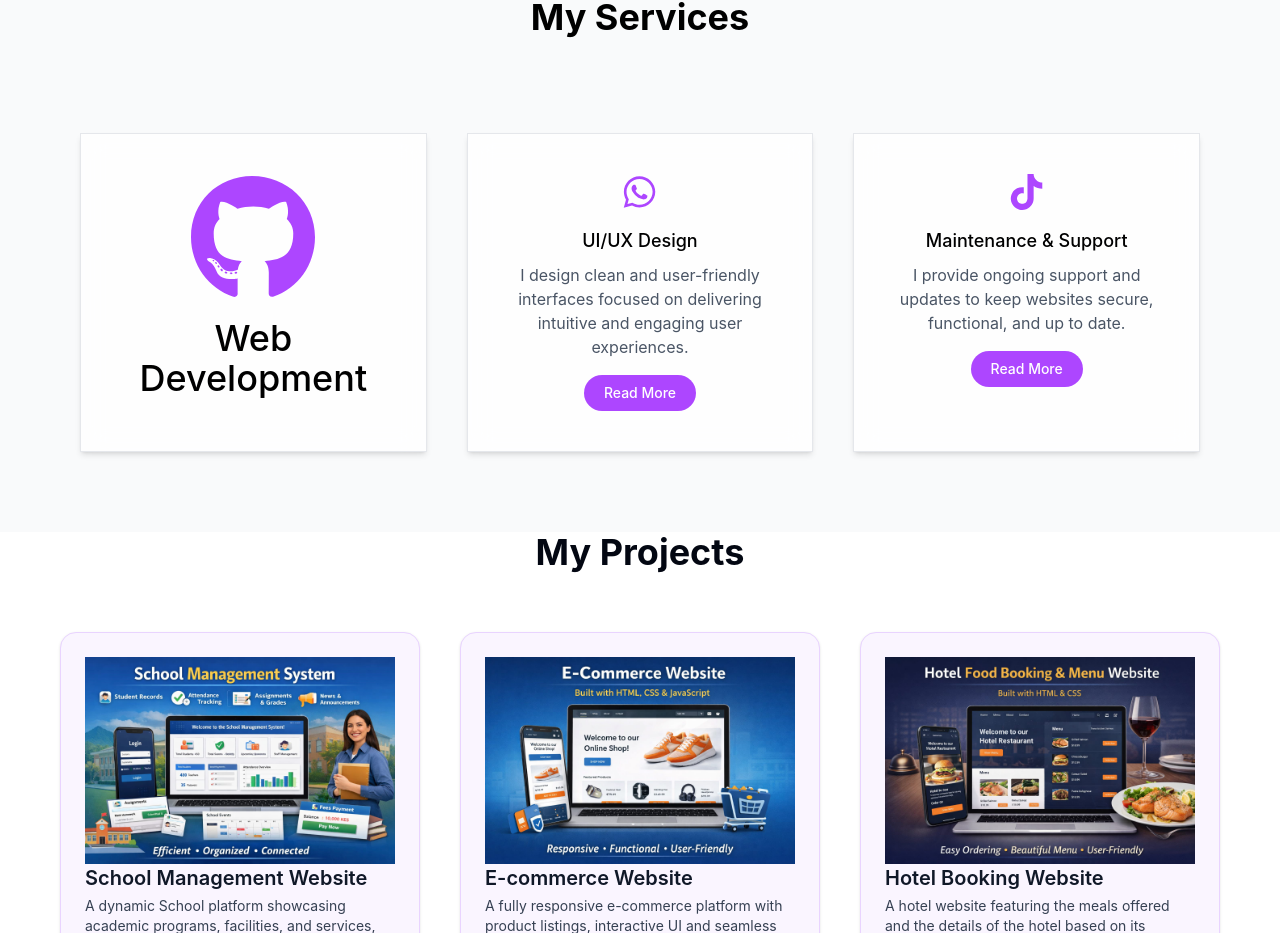
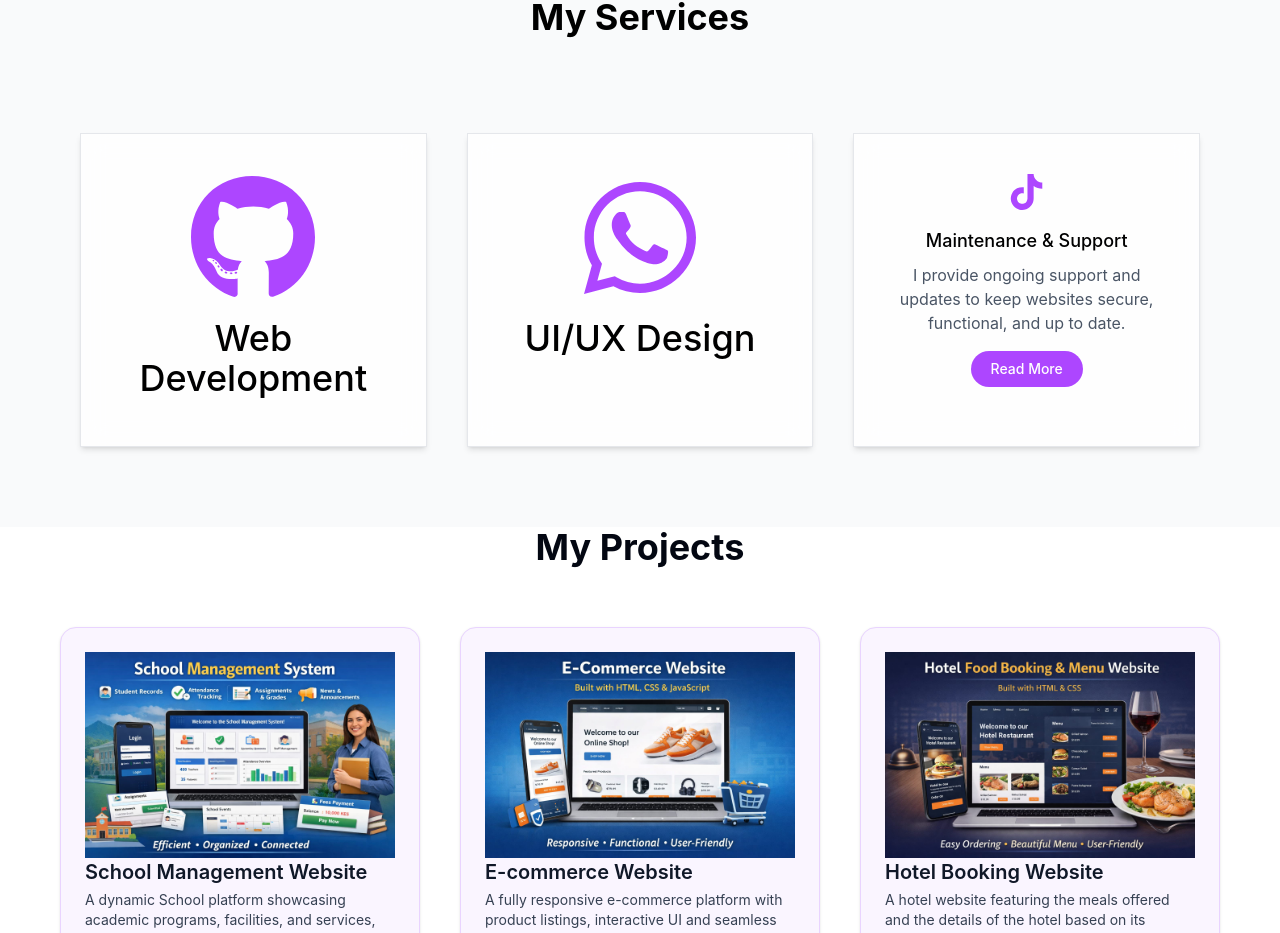
Before and after one commit to Linkon-Tuhoto/my--react-portfolio, a React app: page / in a window 1280 px wide. Shown: the part 1313-2246 px from the top of the page. Built offline with nearby package versions, Linux system fonts and the light colour scheme; the HTML template or start-up script is replaced by a standard one.

Commit message:
styled hoovering on card in services sectio

```diff
--- a/src/components/services.jsx
+++ b/src/components/services.jsx
@@ -19,17 +19,19 @@ function Services() {
             <p className='text-gray-600 md:text-2xl'>I build responsive and high-performance websites using modern technologies,
                 ensuring seamless functionality across all devices.
             </p>
-            <button className='bg-purple-500 inline-block px-5 py-2 text-white rounded-full font-medium text-sm mt-4 hover:bg-purple-600 transition-all duration-300 md:text-4xl'>Read More</button>
+            <button className='bg-purple-500 inline-block px-5 py-2 text-white rounded-full font-medium text-sm mt-4 hover:bg-purple-600 transition-all duration-300 md:text-3xl'>Read More</button>
             </div>
         </div>
 
-        <div className='border text-center p-10 border-gray-200 origin-bottom shadow-md hover:shadow-purple-200 hover:shadow-lg hover:scale-105 transition-all duration-300 bg-white/80 backdrop-blur-md'>
-            <FontAwesomeIcon icon={faWhatsapp} className='mb-4 text-purple-500 text-4xl' />
-            <h3 className='font-medium text-lg mb-2'>UI/UX Design</h3>
-            <p className='text-gray-600'>
+        <div className='group md:relative border text-center p-10 border-gray-200 origin-bottom shadow-md hover:shadow-purple-200 hover:shadow-lg hover:scale-105 transition-all duration-300 bg-white/80 backdrop-blur-md'>
+            <FontAwesomeIcon icon={faWhatsapp} className='mb-4 text-purple-500 text-4xl md:text-9xl' />
+            <h3 className='font-medium text-lg mb-2 md:text-4xl'>UI/UX Design</h3>
+            <div className='md:absolute md:w-full md:bottom-0 md:left-0 md:w-full md:h-0 md:overflow-hidden transition-all duration-500 md:bg-gradient-to-t md:from-purple-900/80 md:via-purple-700/50 md:to-transparent md:absolute md:group-hover:h-[100%] md:flex md:flex-col jmd:ustify-center md:items-center md:text-center md:mt-4'>
+            <p className='text-gray-600 md:text-2xl'>
                 I design clean and user-friendly interfaces focused on delivering intuitive and engaging user experiences.
             </p>
-            <button className='bg-purple-500 inline-block px-5 py-2 text-white rounded-full font-medium text-sm mt-4 hover:bg-purple-600 transition-all duration-300'>Read More</button>
+            <button className='bg-purple-500 inline-block px-5 py-2 text-white rounded-full font-medium text-sm mt-4 hover:bg-purple-600 transition-all duration-300 md:text-3xl'>Read More</button>
+            </div>
         </div>
 
         <div className='border text-center p-10 border-gray-200 origin-bottom shadow-md hover:shadow-purple-200 hover:shadow-lg hover:scale-105 transition-all duration-300 bg-white/80 backdrop-blur-md'>
```
